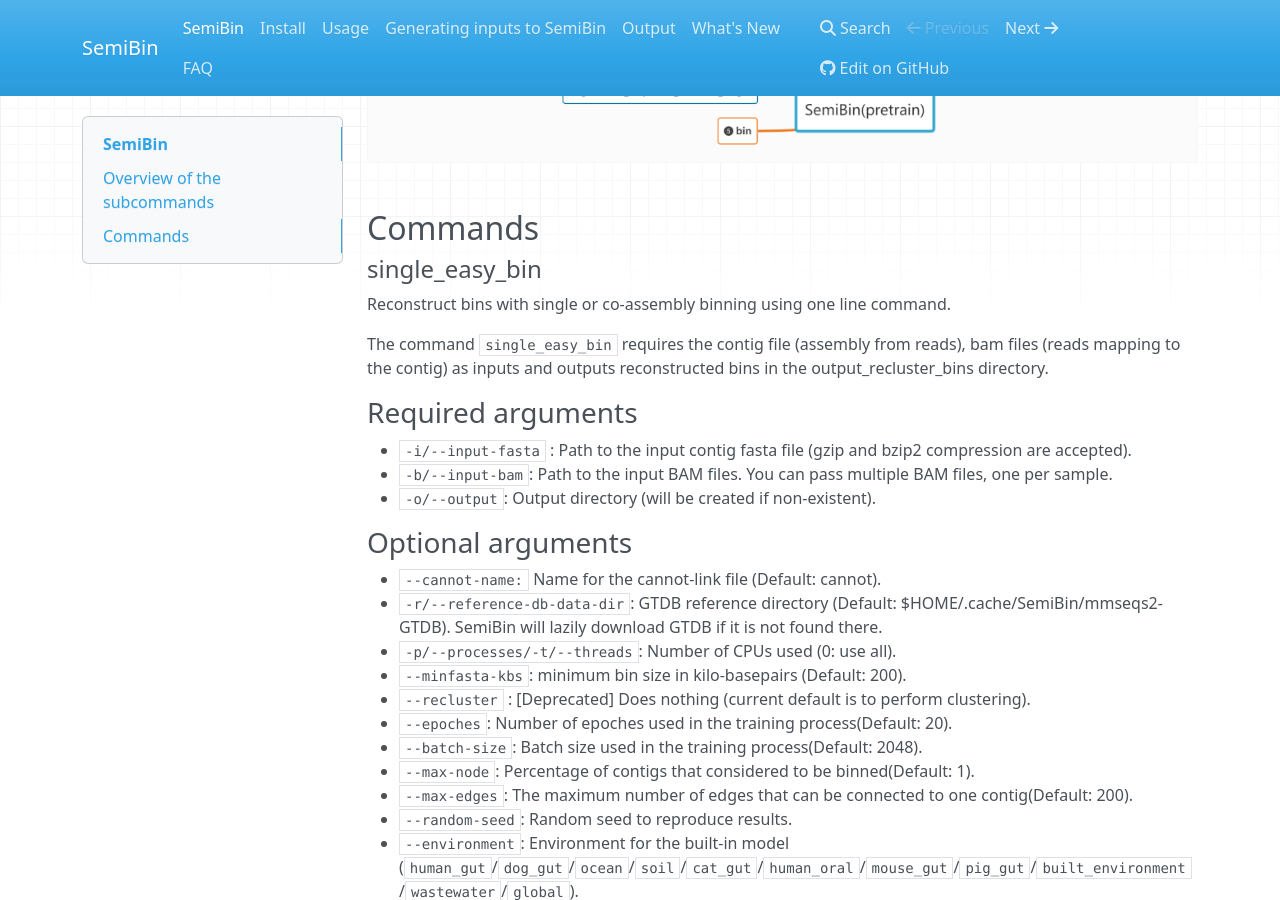
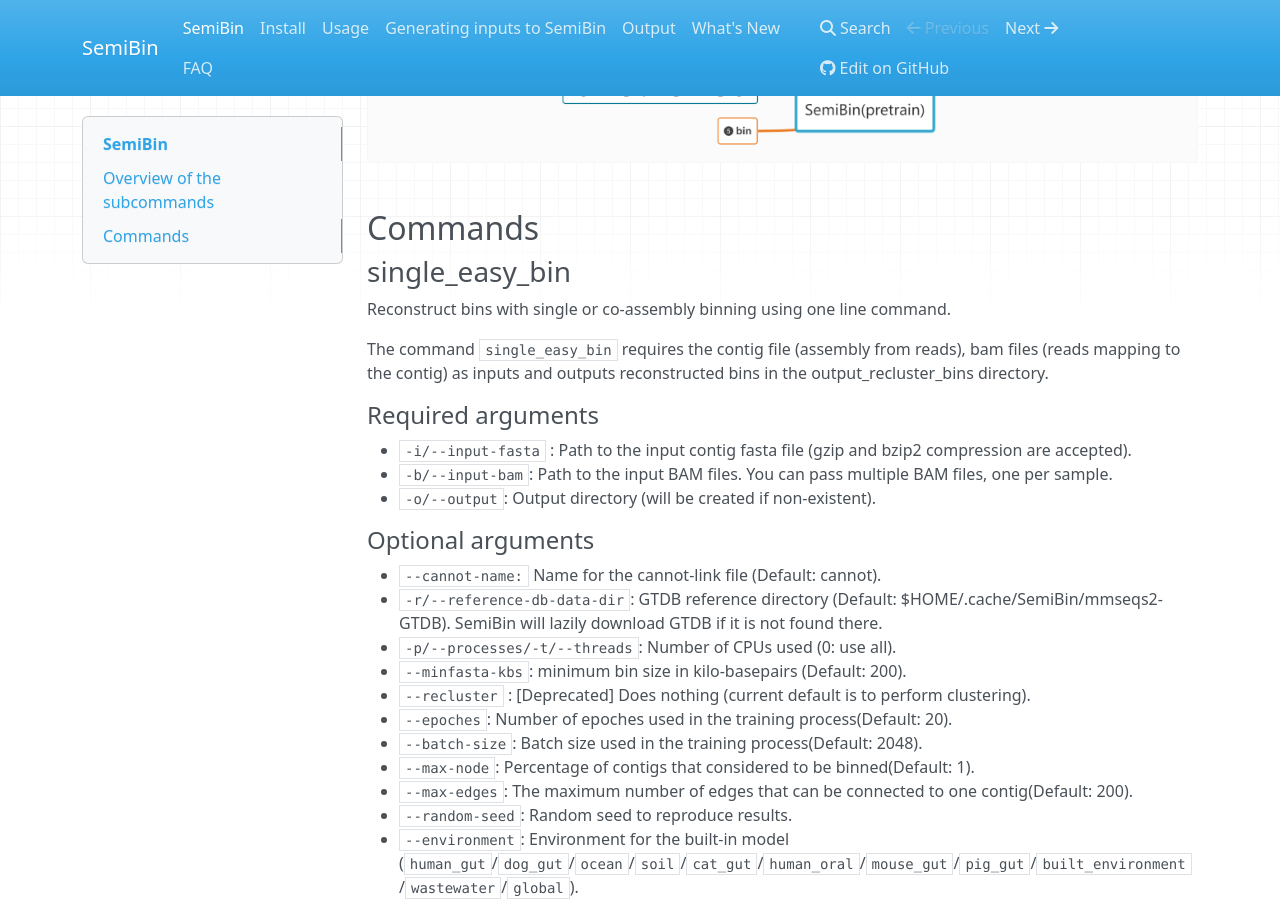
Before and after one commit to BigDataBiology/SemiBin, an MkDocs documentation site: the page built from docs/index.md, in a window 1280 px wide and 900 px high, scrolled down 1097 px. Built offline with MkDocs 1.6.1, drawn with Linux system fonts in a browser that asks for light colours; nearby versions of some CDN libraries.

Commit message:
Update the read the docs

```diff
--- a/docs/index.md
+++ b/docs/index.md
@@ -38,19 +38,19 @@
 
 ## Commands
 
-#### single_easy_bin
+### single_easy_bin
 
 Reconstruct bins with single or co-assembly binning using one line command.
 
 The command `single_easy_bin` requires the contig file (assembly from reads), bam files (reads mapping to the contig) as inputs and outputs reconstructed bins in the output_recluster_bins directory.
 
-### Required arguments
+#### Required arguments
 
 * `-i/--input-fasta` : Path to the input contig fasta file (gzip and bzip2 compression are accepted).
 * `-b/--input-bam`: Path to the input BAM files. You can pass multiple BAM files, one per sample.
 * `-o/--output`: Output directory (will be created if non-existent).
 
-### Optional arguments
+#### Optional arguments
 
 * `--cannot-name:` Name for the cannot-link file (Default: cannot).
 * `-r/--reference-db-data-dir`: GTDB reference directory (Default: $HOME/.cache/SemiBin/mmseqs2-GTDB). SemiBin will lazily download GTDB if it is not found there.
@@ -72,19 +72,19 @@
 
 
 
-#### multi_easy_bin
+### multi_easy_bin
 
 Reconstruct bins with multi-samples binning using one line command.
 
 The command `multi_easy_bin` requires the combined contig file from several samples, bam files (reads mapping to the combined contig) as inputs and outputs the  reconstructed bins in the samples/[sample]/output_recluster_bins directory.
 
-### Required arguments
+#### Required arguments
 
 * `-b/--input-bam`: Path to the input BAM files. You can pass multiple BAM files, one per sample.
 * `--input-fasta` and `--output`are same as for
 `single_easy_bin`.
 
-### Optional arguments
+#### Optional arguments
 
 * `-s/--separator`: Used when multiple samples binning to separate sample name and contig name(Default is `:`).
 * `--reference-db-data-dir`, `--processes`, `--minfasta-kbs`, `--recluster`,`--epoches`, `--batch-size`, `--max-node`, `--max-edges`, `--random-seed`, `--ratio`, `--min-len`, `--ml-threshold`, `--no-recluster` and ``--orf-finder` are same as for
@@ -92,58 +92,58 @@
 
 
 
-#### generate_cannot_links
+### generate_cannot_links
 
 Run the contig annotations using mmseqs with GTDB and generate `cannot-link` file used in the semi-supervised deep learning model training.
 
 The subcommand `generate_cannot_links` requires the contig file as inputs and outputs the `cannot-link` constraints.
 
-### Required arguments
+#### Required arguments
 
 * `--input-fasta` and `--output`are same as for
 `single_easy_bin`.
 
-### Optional arguments
+#### Optional arguments
 
 * `-o/--output`, `--cannot-name`, `-r/--reference-db-data-dir`, `--ratio`, `--min-len`, `--ml-threshold` and `--taxonomy-annotation-table` are same as for `single_easy_bin`.
 
 
 
-#### generate_sequence_features_single
+### generate_sequence_features_single
 
 The subcommand `generate_sequence_features_single` requires the contig file and bam files as inputs and generates training data (data.csv; data_split.csv) for single and co-assembly binning.
 
-### Required arguments
+#### Required arguments
 
 * `-i/--input-fasta`,  `-b/--input-bam` and `-o/--output` are same as for `single_easy_bin`.
 
-### Optional arguments
+#### Optional arguments
 
 * `-p/--processes/-t/--threads`, `--ratio`, `--min-len` and `--ml-threshold` are same as for `single_easy_bin`.
 
 
 
-#### generate_sequence_features_multi
+### generate_sequence_features_multi
 
 The subcommand `generate_sequence_features_multi` requires the combined contig file and bam files as inputs and generates training data (data.csv;data_split.csv) for multi-sample binning.
 
-### Required arguments
+#### Required arguments
 
 * `-i/--input-fasta` and  `-o/--output` are the same as for `single_easy_bin`.
 * `-b/--input-bam`are the same as for `multi_easy_bin`.
 
-### Optional arguments
+#### Optional arguments
 
 * `-p/--processes/-t/--threads`, `--ratio`, `--min-len`and `--ml-threshold` are the same as for `single_easy_bin`.
 * `-s/--separator` are the same as for `multi_easy_bin`.
 
 
 
-#### train ####
+### train ####
 
 The `train` subcommand requires the contig file and outputs (data.csv, data_split.csv and cannot.txt,) from the  `generate_sequence_features_single`, `generate_sequence_features_multi` and `generate_cannot_links` subcommand as intpus and outputs the trained model.
 
-### Required arguments
+#### Required arguments
 
 * `--data`: Path to the input data.csv file.
 * `--data_split`: Path to the input data_split.csv file.
@@ -151,28 +151,28 @@
 * `--mode`:  [single/several] Train models from one sample or several samples(train model across several samples can get better pre-trained model for single-sample binning.) In several mode, must input data, data_split, cannot, fasta files for corresponding sample with same order. *Note:* You can just set `several` with this option when single-sample binning. Training from several samples with multi-sample binning is not support.
 * `-i/--input-fasta`,  `-o/--output` are the same for `single_easy_bin`
 
-### Optional arguments
+#### Optional arguments
 
 * `--epoches`, `--batch-size`, `-p/--processes/-t/--threads`, `--random-seed`, `--ratio`, `--min-len` and `--orf-finder` are the same as for `single_easy_bin`
 
 
 
-#### bin
+### bin
 
 The `bin` subcommand requires the contig file and output (data.csv, model.h5) from the `generate_sequence_features_single`, `generate_sequence_features_multi` and `train` subcommand as inputs and output the final bins in the output_recluster_bins directory.
 
-### Required arguments
+#### Required arguments
 
 * `--model`: Path to the trained model.
 * `--data`,`-i/--input-fasta`, `-o/--output`are the same as for `single_easy_bin`.
 
-### Optional arguments
+#### Optional arguments
 
 * `--minfasta-kbs`, `--recluster`, `--max-node`, `--max-edges`, `-p/--processes/-t/--threads`, `--random-seed`, `--environment`, `--ratio`, `--min-len`, `--no-recluster` and `--orf-finder` are  the same as for `single_easy_bin`
 
 
 
-#### download_GTDB
+### download_GTDB
 
 Download reference genomes(GTDB).
 
@@ -181,21 +181,21 @@
 
 
 
-#### check_install
+### check_install
 
 Check required dependencies.
 
 
 
-#### concatenate_fasta
+### concatenate_fasta
 
 Concatenate fasta files for multi-sample binning
 
-### Required arguments
+#### Required arguments
 
 * `-m`: Discard sequences below this length (default:0)
 * `-i/--input-fasta`, `-o/--output`are the same as for `single_easy_bin`.
 
-### Optional arguments
+#### Optional arguments
 
 * `-s/--separator` are the same as the `multi_easy_bin`.
```
